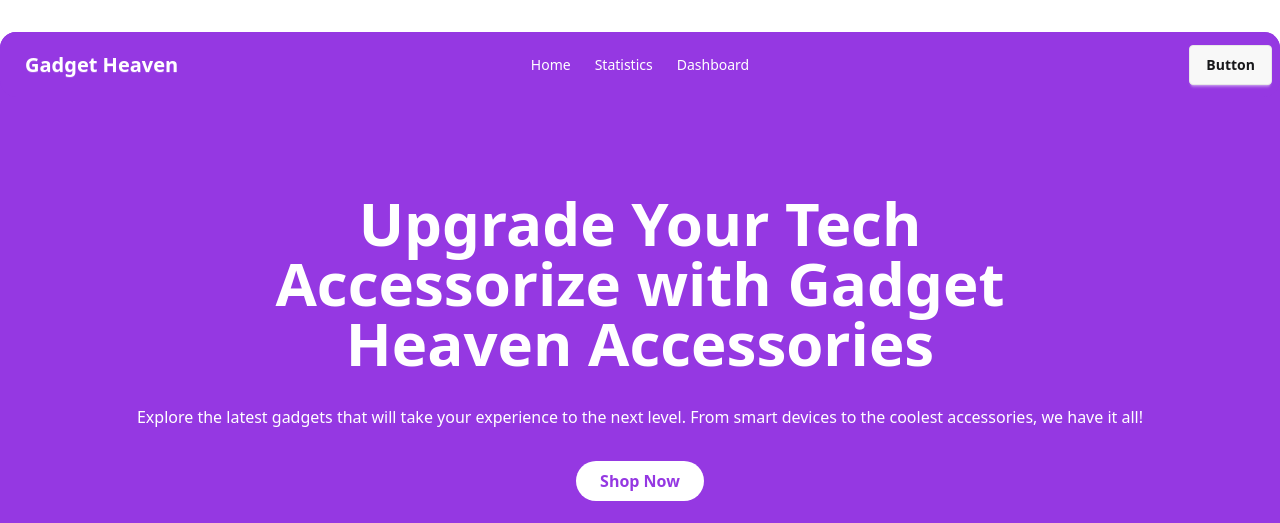
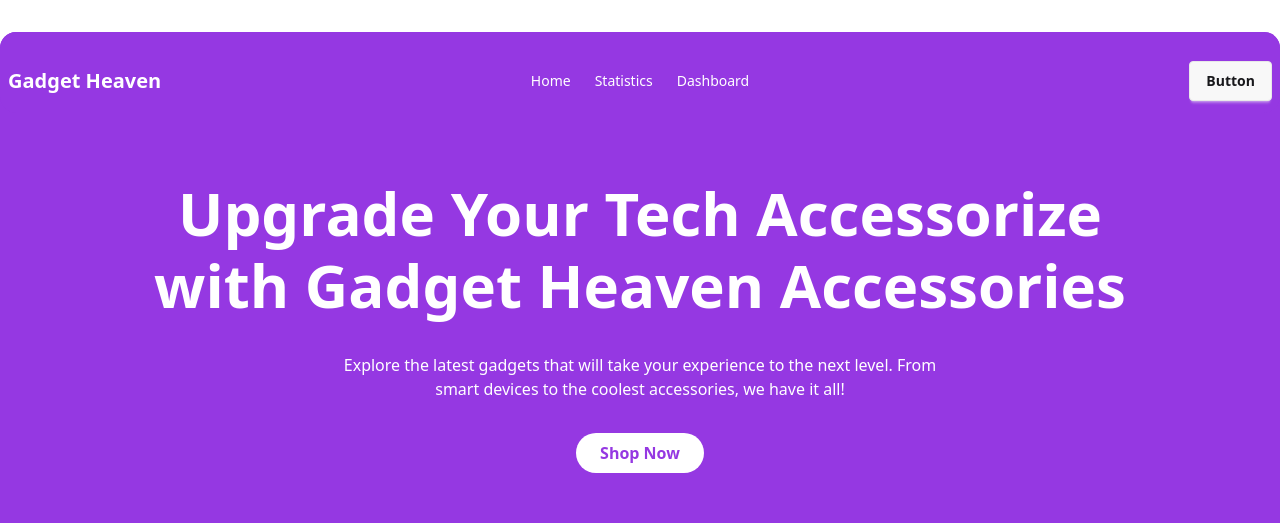
Before and after one commit to programming-hero-web-course-4/b10a8-gadget-heaven-emonShimoul, a React (Vite) app: page / in a window 1280 px wide. Shown: the top 523 px of the page. Built offline with nearby package versions, Linux system fonts and the light colour scheme.

Commit message:
added some more styles in header

```diff
--- a/src/components/Header/Header.jsx
+++ b/src/components/Header/Header.jsx
@@ -2,18 +2,18 @@ import NavBar from "../NavBar/NavBar";
 
 const Header = () => {
   return (
-    <div className="bg-[#9538E2] rounded-2xl pb-20">
+    <div className="bg-[#9538E2] rounded-2xl pb-40">
       <NavBar></NavBar>
-      <div className="text-center text-white p-24 flex flex-col gap-8">
-        <h2 className="text-6xl font-bold w-5/6 mx-auto">
+      <div className="text-center text-white flex flex-col gap-8 pt-16">
+        <h2 className="text-6xl font-bold w-4/5 mx-auto leading-18">
           Upgrade Your Tech Accessorize with Gadget Heaven Accessories
         </h2>
-        <p>
+        <p className="w-1/2 mx-auto">
           Explore the latest gadgets that will take your experience to the next
           level. From smart devices to the coolest accessories, we have it all!
         </p>
         <div>
-          <button className="bg-white text-[#9538E2] font-bold py-2 px-6 rounded-4xl">
+          <button className="bg-white text-[#9538E2] font-bold py-2 px-6 rounded-4xl cursor-pointer">
             Shop Now
           </button>
         </div>
--- a/src/components/NavBar/NavBar.jsx
+++ b/src/components/NavBar/NavBar.jsx
@@ -15,7 +15,8 @@ const NavBar = () => {
     </>
   );
   return (
-    <div className="navbar bg-[#9538E2] text-white mt-8 rounded-2xl">
+    <div className="bg-[#9538E2] text-white mt-8 rounded-2xl pt-4">
+      <div className="navbar max-w-[1280px] mx-auto">
         <div className="navbar-start">
           <div className="dropdown">
             <div tabIndex={0} role="button" className="btn btn-ghost lg:hidden">
@@ -41,7 +42,7 @@ const NavBar = () => {
               {links}
             </ul>
           </div>
-        <a className="btn btn-ghost text-xl">Gadget Heaven</a>
+          <p className="text-xl font-bold">Gadget Heaven</p>
         </div>
         <div className="navbar-center hidden lg:flex">
           <ul className="menu menu-horizontal px-1">{links}</ul>
@@ -50,6 +51,7 @@ const NavBar = () => {
           <a className="btn">Button</a>
         </div>
       </div>
+    </div>
   );
 };
 
```
Lines whose indentation alone changed are shown as unchanged.
